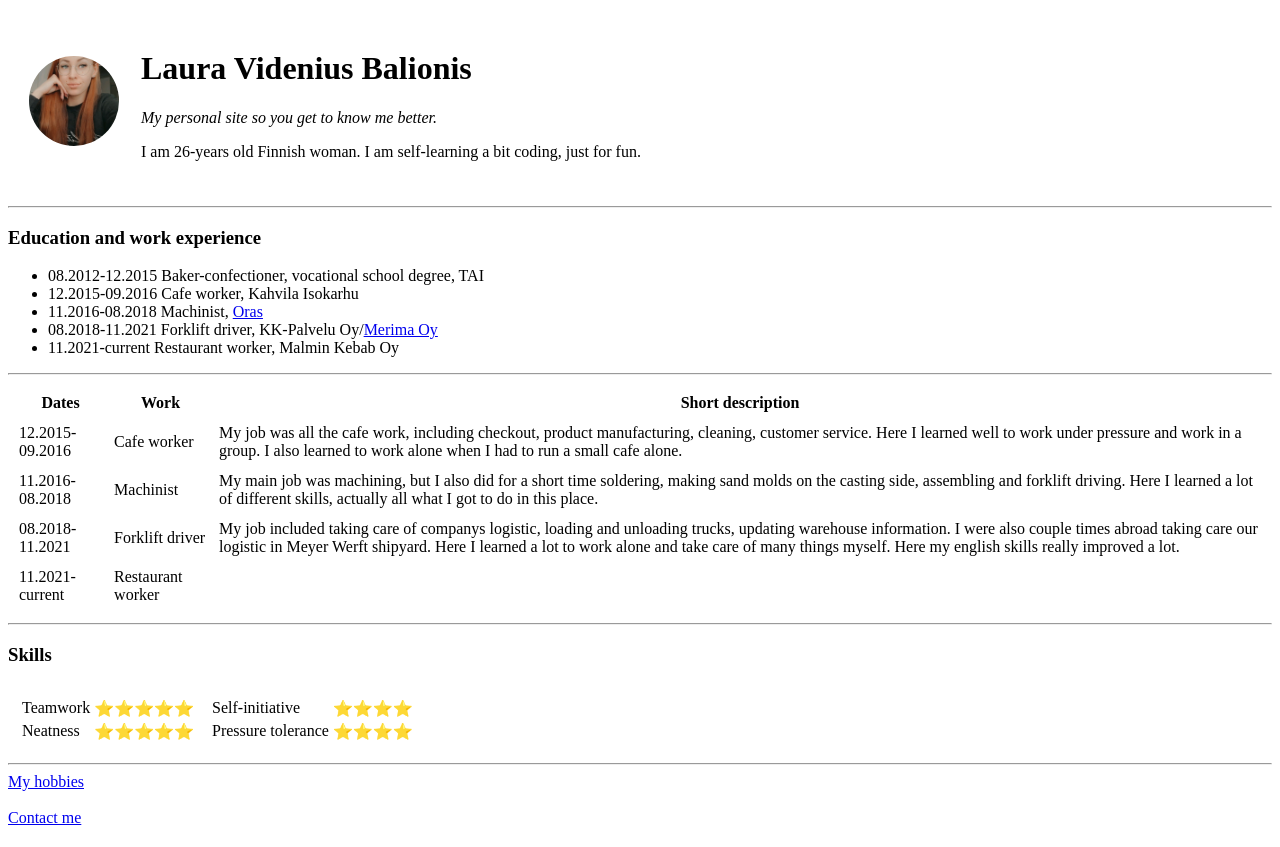
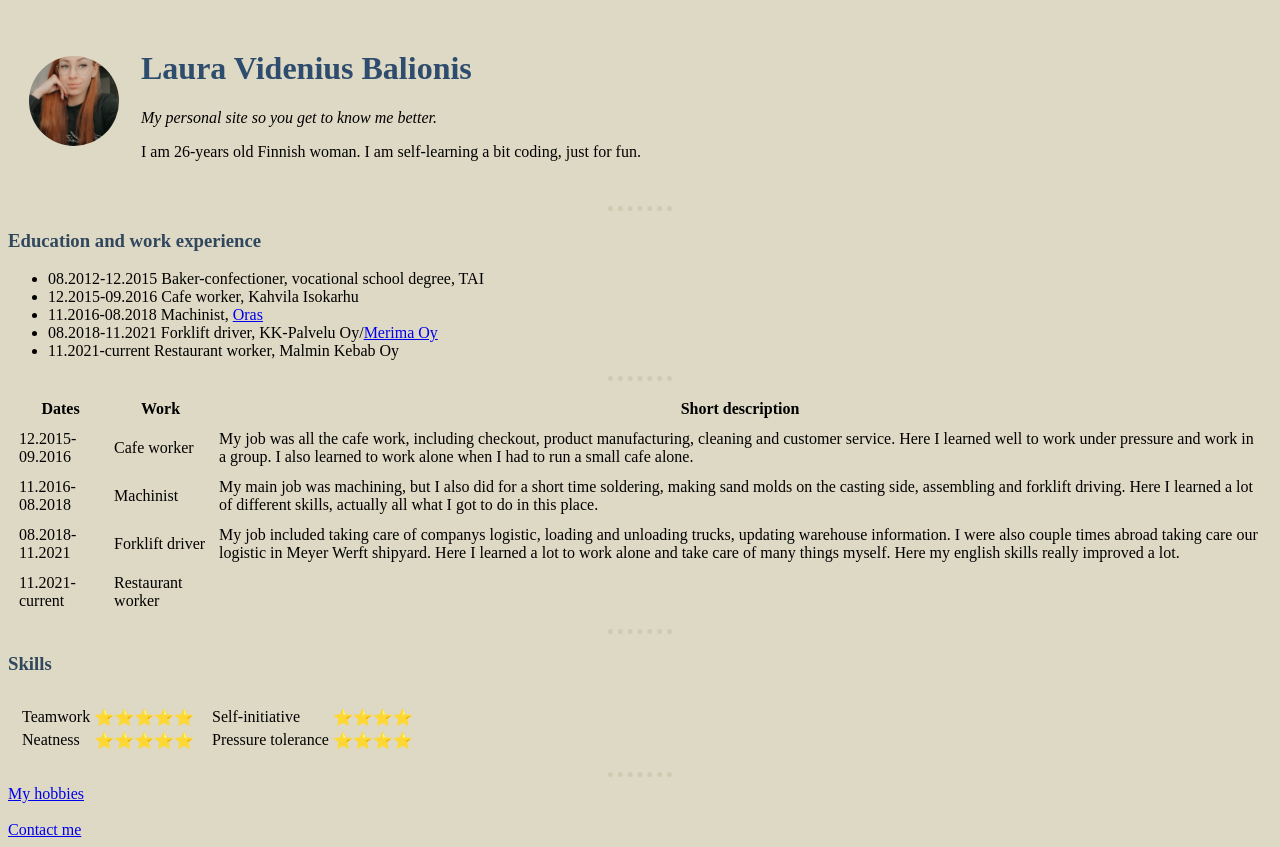
Before and after one commit to Lauravideniusbalionis/L.VidBal, a plain HTML site: page index.html in a window 1280 px wide. Drawn offline with Linux system fonts and the light colour scheme.

Commit message:
Updating

```diff
--- a/index.html
+++ b/index.html
@@ -48,7 +48,7 @@
     <tr>
         <td>12.2015-09.2016</td>
         <td>Cafe worker</td>
-        <td>My job was all the cafe work, including checkout, product manufacturing, cleaning, customer service. Here I learned well to work under pressure and work in a group. I also learned to work alone when I had to run a small cafe alone.</td>
+        <td>My job was all the cafe work, including checkout, product manufacturing, cleaning and customer service. Here I learned well to work under pressure and work in a group. I also learned to work alone when I had to run a small cafe alone.</td>
     </tr>
     <tr>
         <td>11.2016-08.2018</td>
--- a/style.css
+++ b/style.css
@@ -2,3 +2,19 @@ img{
     height: 90px;
     border-radius: 50px;
 }
+body {
+    background-color: #DED9C4;
+ }
+ h1 {
+    color: #2E4C6D;
+}
+h3 {
+    color: #30475E;
+}
+hr {
+     border-style: none;
+     border-top-style: dotted;
+     border-color: #D0CAB2;
+     border-width: 5px;
+     width: 5%;
+}
```
Also changed, not shown: Contact.html (+1 -0 lines), Hobbies.html (+2 -1 lines).
